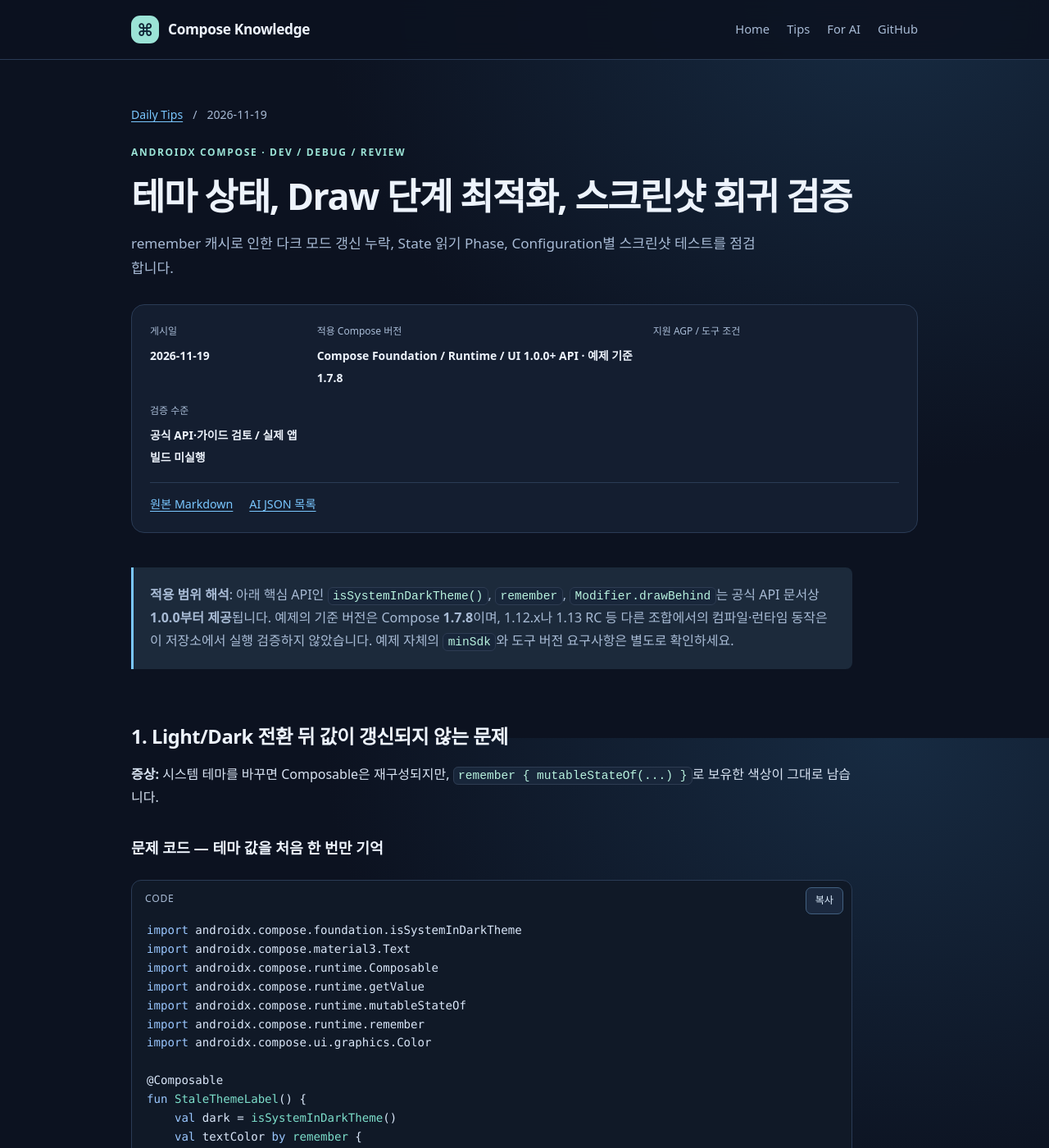
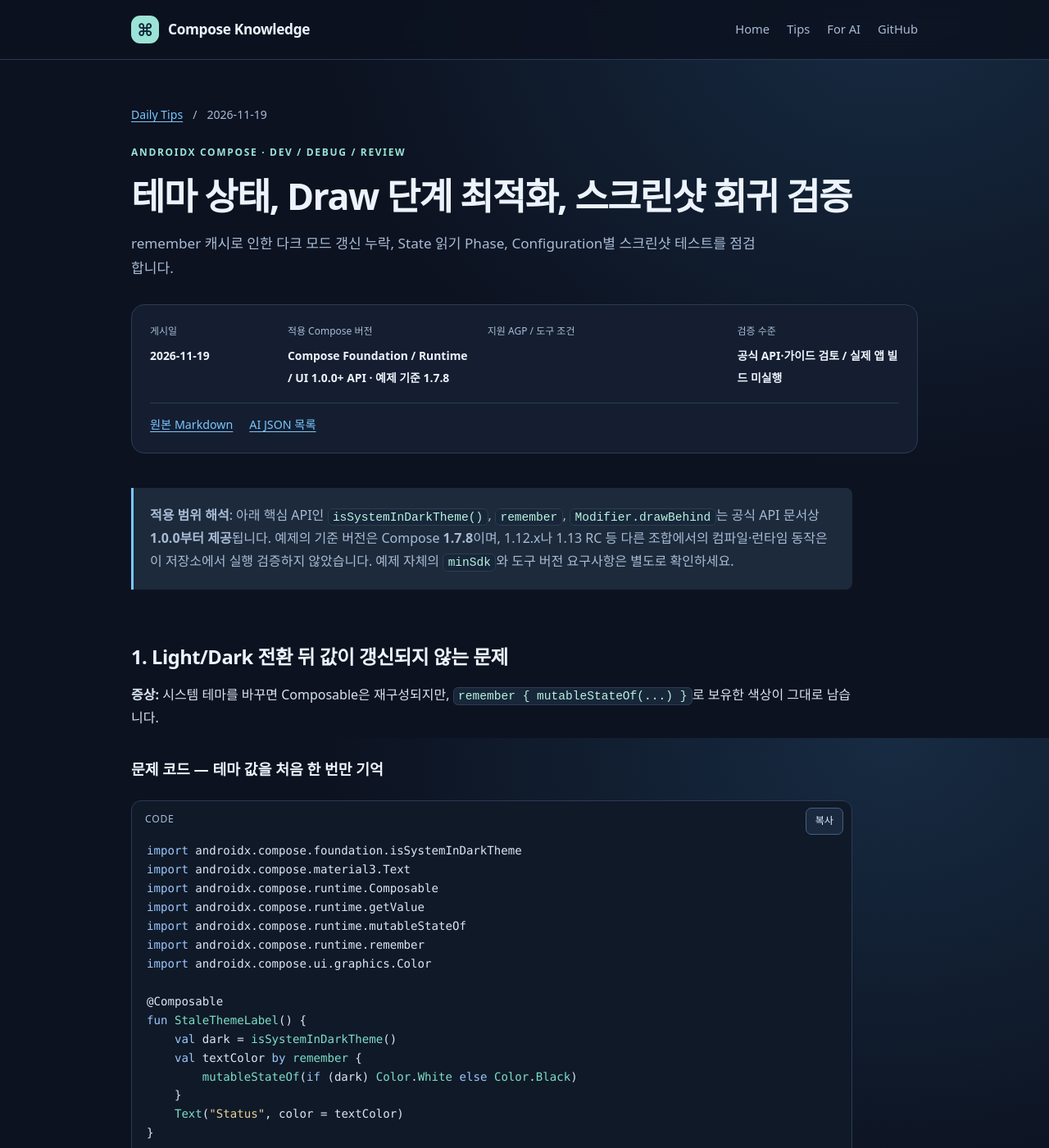
Before and after one commit to seungwan-woo/compose-knowledge, a Jekyll site: the page built from docs/tips/2026-11-19.md, in a window 1280 px wide and 1400 px high. Shown: the whole window at 82% size. Built offline with Jekyll 4.4.1, drawn with Linux system fonts in a browser that asks for light colours.

```diff
--- a/docs/assets/site.css
+++ b/docs/assets/site.css
@@ -24,7 +24,7 @@ main.shell { padding: 55px 0 90px; }
 .crumb { display: flex; align-items: center; gap: 12px; color: var(--muted); margin: 0 0 24px; font-size: .88rem; }
 .page-title { font-size: clamp(2rem, 5vw, 2.8rem); line-height: 1.24; letter-spacing: -.035em; margin: 0 0 16px; }
 .subtitle { color: var(--muted); font-size: 1.07rem; margin: 0 0 30px; max-width: 770px; }
-.meta-card { display: grid; grid-template-columns: 1fr 2.1fr 1.6fr; gap: 16px; border: 1px solid var(--border); border-radius: var(--radius); padding: 22px; background: var(--surface); margin: 30px 0 42px; }
+.meta-card { display: grid; grid-template-columns: 1fr 1.5fr 1.9fr 1.3fr; gap: 16px; border: 1px solid var(--border); border-radius: var(--radius); padding: 22px; background: var(--surface); margin: 30px 0 42px; }
 .meta-card > div { min-width: 0; }
 .meta-label { color: var(--muted); display: block; font-size: .75rem; margin-bottom: 5px; }
 .meta-card strong { font-size: .87rem; font-weight: 620; overflow-wrap: anywhere; }
```
